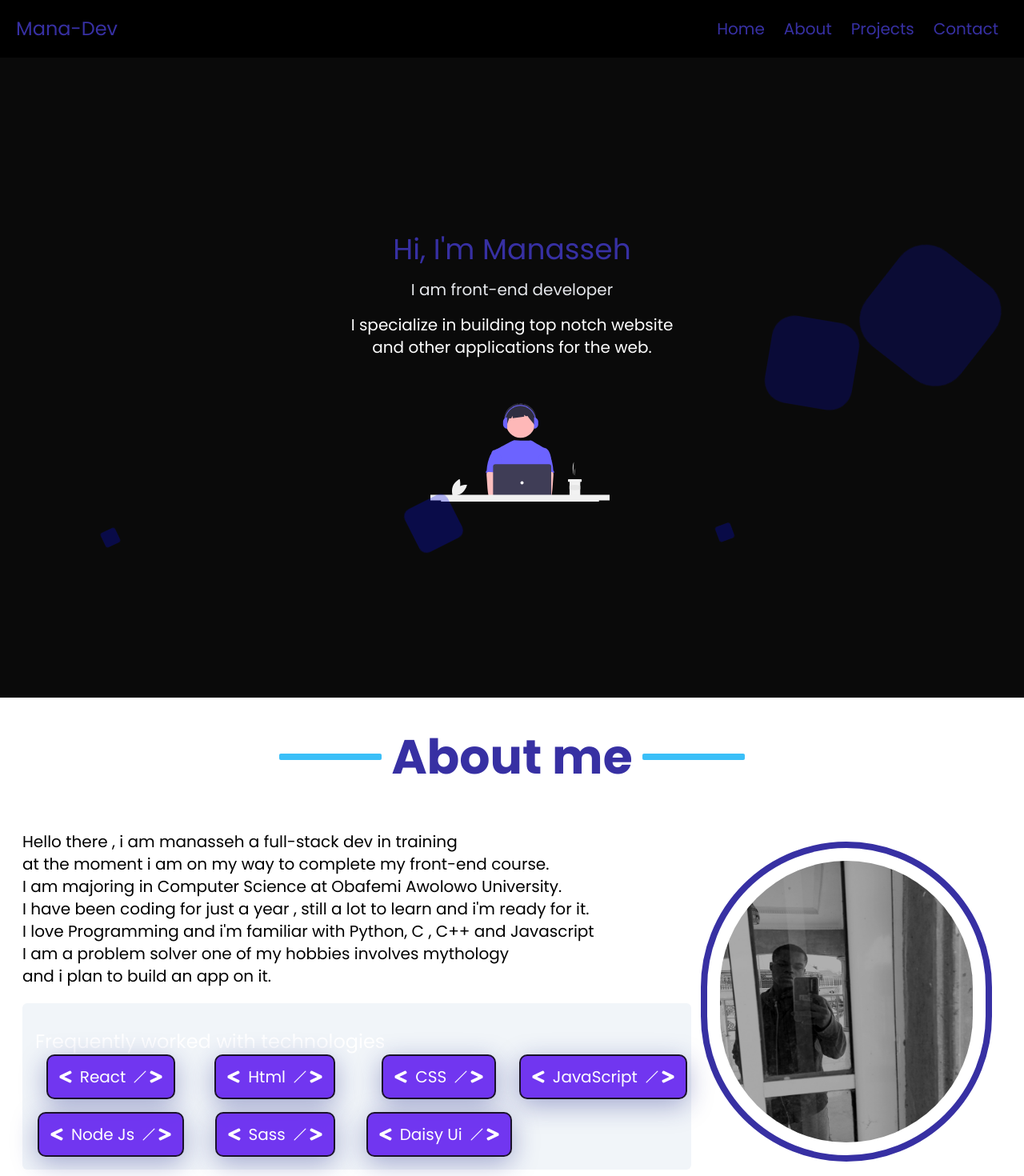
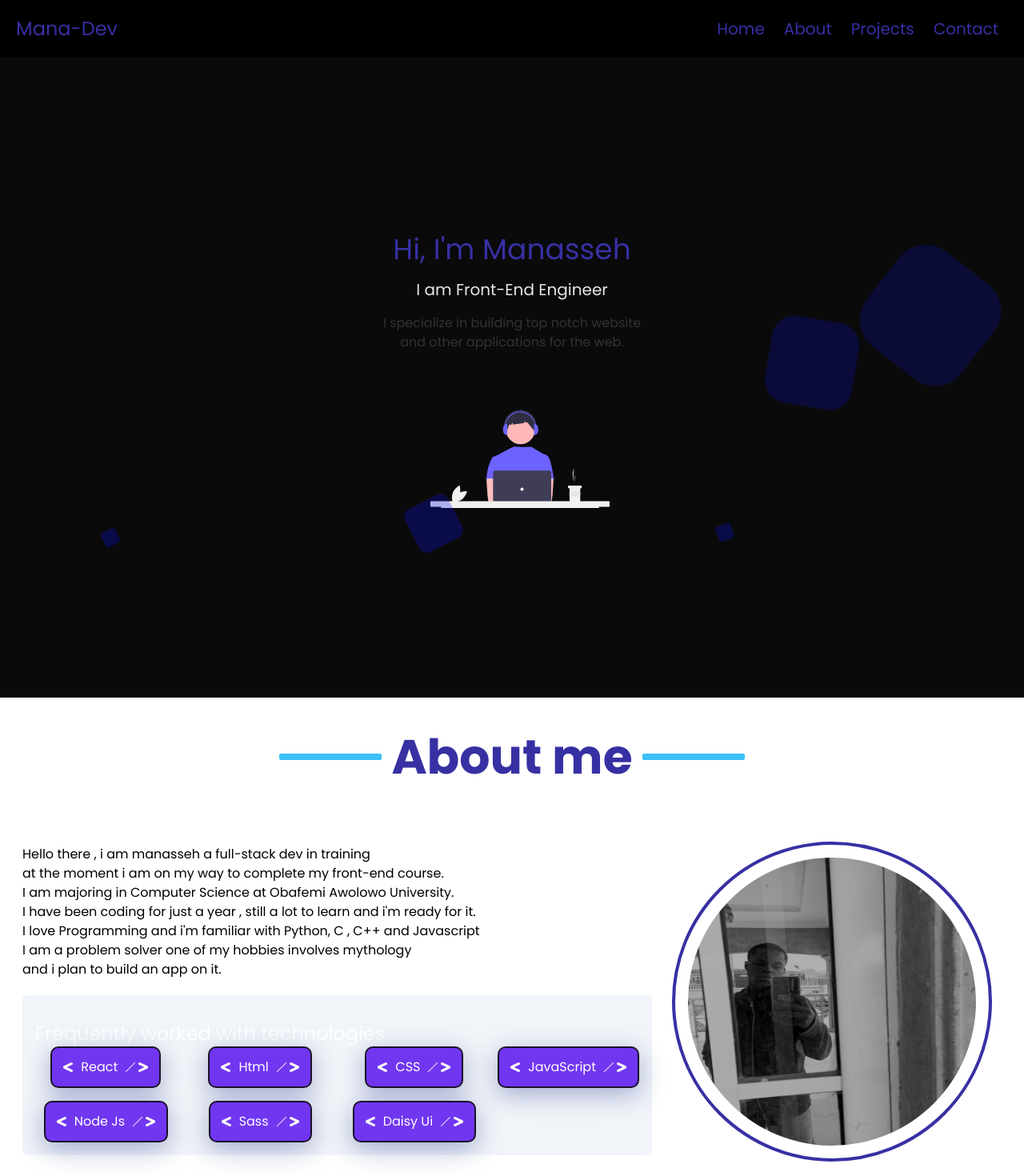
Before and after one commit to manaboy-07/Portfolio, a React (Create React App) app: page / in a window 1280 px wide. Shown: the top 1470 px of the page at 80% size. Built offline with nearby package versions, Linux system fonts and the light colour scheme.

Commit message:
fixing bug

```diff
--- a/src/App.css
+++ b/src/App.css
@@ -297,3 +297,9 @@ html {
 .code{
   left: 42%;
 }
+@media only screen and (max-width: 600px){
+  .code{
+
+    left: 26%;
+  }
+}
--- a/src/Components/About.jsx
+++ b/src/Components/About.jsx
@@ -18,7 +18,7 @@ function About() {
         </div>
         <div className='w-24 h-2 rounded-sm bg-info md:w-32 '></div>
       </div>
-      <section className='text-xl p-7 flex items-center justify-between flex-col md:flex-row'>
+      <section className=' p-7 flex items-center justify-between flex-col md:flex-row'>
         <div className='mt-4'>
           <h4 className='text-black'>
             Hello there , i am manasseh a full-stack dev in training <br /> at
@@ -49,7 +49,7 @@ function About() {
           <img
             src={portfolio}
             alt=''
-            className='rounded-full me p-4 border-8 border-primary'
+            className='rounded-full me p-4 border-4 border-primary'
           />
         </div>
       </section>
--- a/src/Components/Heropg.jsx
+++ b/src/Components/Heropg.jsx
@@ -18,13 +18,13 @@ function Heropg() {
                 Hi, I'm Manasseh{" "}
               </h3>
               <h4 className=' text-xl text-secondary mt-4'>
-                I am front-end developer
+                I am Front-End Engineer
               </h4>
-              <h4 className=' text-neutral text-xl mt-4'>
+              <h6 className=' mt-4'>
                 I specialize in building top notch website <br />
                 and other applications for the web.
-              </h4>
-              <img src={code3} alt='' className='w-56 my-12 absolute top-36 code' />
+              </h6>
+              <img src={code3} alt='' className='w-56 my-14 absolute top-36 code' />
             </div>
           </div>
         </section>
```
